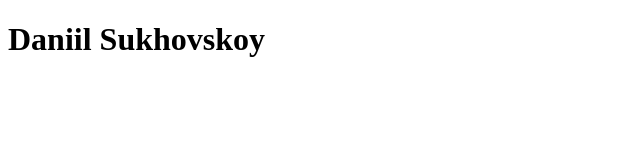
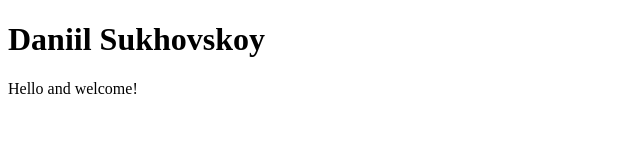
Before and after one commit to DaniilSukhovskoy/daniilsukhovskoy.github.io, a plain HTML site: page Index.html in a window 1280 px wide. Shown: the whole page, without its empty margins (0-640 px from the left). Drawn offline with Linux system fonts and the light colour scheme.

Commit message:
Add firs paragraph

```diff
--- a/Index.html
+++ b/Index.html
@@ -8,5 +8,6 @@
 </head>
 <body>
  <h1>Daniil Sukhovskoy</h1>
+ <p>Hello and welcome!</p>
 </body>
 </html>
```
